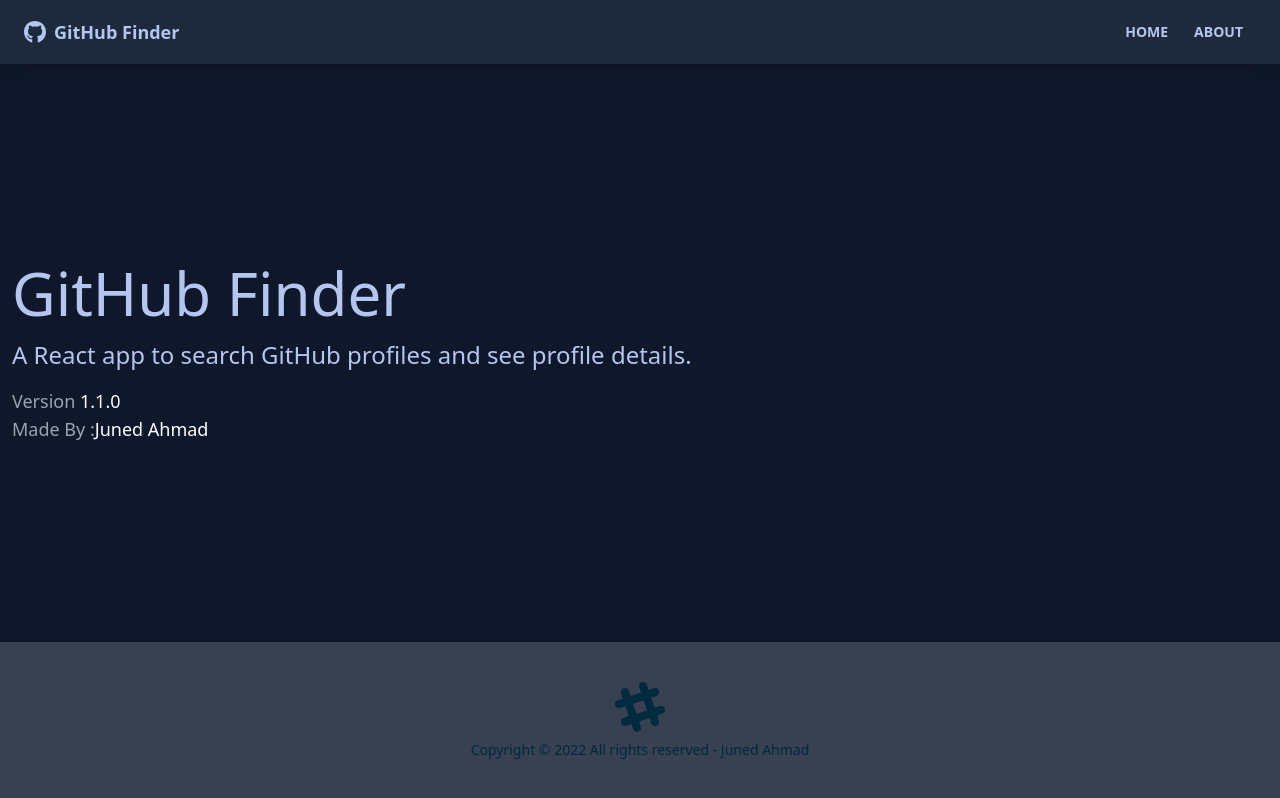
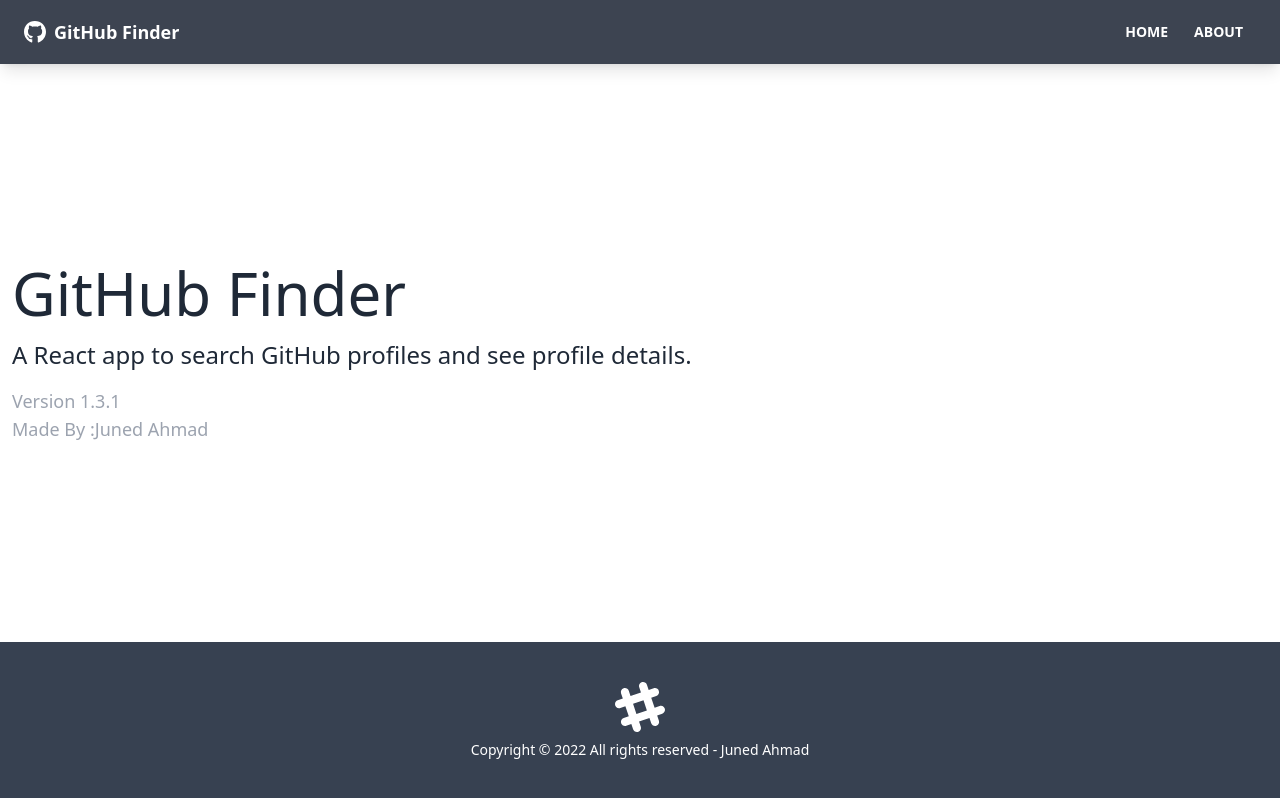
Before and after one commit to heyyjunaid/github-finder-react, a React (Create React App) app: page /about in a window 1280 px wide. Built offline with nearby package versions, Linux system fonts and the light colour scheme; no server answers; the HTML template or start-up script is replaced by a standard one.

Commit message:
fix theme issues

```diff
--- a/public/index.html
+++ b/public/index.html
@@ -1,5 +1,5 @@
 <!DOCTYPE html>
-<html lang="en" data-theme="night">
+<html lang="en" data-theme="pale">
   <head>
     <meta charset="utf-8" />
     <link rel="icon" href="%PUBLIC_URL%/favicon.ico" />
--- a/src/components/layout/Navbar.js
+++ b/src/components/layout/Navbar.js
@@ -1,10 +1,10 @@
-import React from 'react';
-import { FaGithub } from 'react-icons/fa';
-import { Link } from 'react-router-dom';
-import PropTypes from 'prop-types';
+import React from "react";
+import { FaGithub } from "react-icons/fa";
+import { Link } from "react-router-dom";
+import PropTypes from "prop-types";
 const Navbar = ({ title }) => {
   return (
-    <nav className="navbar mb-12 shadow-lg bg-neutral gext-neutral-content">
+    <nav className="navbar mb-12 shadow-lg bg-neutral text-neutral-content">
       <div className="container mx-auto">
         <div className="flex-none px-2 mx-2">
           <FaGithub className="inline pr-2 text-3xl" />
@@ -34,5 +34,5 @@
 };
 
 Navbar.defaultProps = {
-  title: 'GitHub Finder',
+  title: "GitHub Finder",
 };
--- a/src/components/repos/RepoItem.js
+++ b/src/components/repos/RepoItem.js
@@ -1,6 +1,6 @@
-import PropTypes from 'prop-types';
-import React from 'react';
-import { FaEye, FaInfo, FaLink, FaStar, FaUtensils } from 'react-icons/fa';
+import PropTypes from "prop-types";
+import React from "react";
+import { FaEye, FaInfo, FaLink, FaStar, FaUtensils } from "react-icons/fa";
 const RepoItem = ({ repo }) => {
   const {
     name,
@@ -13,7 +13,7 @@
   } = repo;
 
   return (
-    <div className="mb-2 rounded-md card bg-gray-800 hover:bg-gray-900">
+    <div className="mb-2 rounded-md card bg-gray-600  hover:bg-gray-700">
       <div className="card-body">
         <h3 className="mb-2 text-xl font-semibold">
           <a href={html_url}>
--- a/src/components/repos/RepoList.js
+++ b/src/components/repos/RepoList.js
@@ -1,10 +1,10 @@
-import React from 'react';
-import PropTypes from 'prop-types';
-import RepoItem from './RepoItem';
+import React from "react";
+import PropTypes from "prop-types";
+import RepoItem from "./RepoItem";
 const RepoList = ({ repos }) => {
   return (
-    <div className="rounded-lg shadow-lg card bg-base-100">
-      <div className="card-body">
+    <div className="rounded-lg card bg-base-100 shadow-2xl ">
+      <div className="card-body ">
         <h2 className="text-3xl my-4 font-bold card-title">
           Latest Repositories
         </h2>
--- a/src/components/users/UserItem.js
+++ b/src/components/users/UserItem.js
@@ -1,10 +1,10 @@
-import React from 'react';
-import PropTypes from 'prop-types';
-import { Link } from 'react-router-dom';
+import React from "react";
+import PropTypes from "prop-types";
+import { Link } from "react-router-dom";
 
 const UserItem = ({ user: { login, avatar_url } }) => {
   return (
-    <div className="card shadow-md compact side bg-base-100">
+    <div className="card shadow-lg compact side bg-base-100">
       <div className="flex-row items-center space-x-4 card-body">
         <div>
           <div className="avatar">
--- a/src/context/github/GithubActions.js
+++ b/src/context/github/GithubActions.js
@@ -4,6 +4,7 @@
   const params = new URLSearchParams({
     q: text,
   });
+
   const res = await fetch(`${GITHUB_URL}/search/users?${params}`);
   const { items } = await res.json();
   return items;
@@ -13,7 +14,7 @@
 export const getUser = async (login) => {
   const res = await fetch(`${GITHUB_URL}/users/${login}`);
   if (res.status === 404) {
-    window.location = '/notfound';
+    window.location = "/notfound";
   } else {
     const data = await res.json();
     return data;
--- a/src/pages/About.js
+++ b/src/pages/About.js
@@ -8,12 +8,11 @@
         A React app to search GitHub profiles and see profile details.
       </p>
       <p className="text-lg text-gray-400">
-        Version <span className="text-white">1.1.0</span>
+        Version <span>1.3.1</span>
       </p>
       <p className="text-lg text-gray-400">
         Made By :
         <a
-          className="text-white"
           href="https://www.linkedin.com/in/juned-ahmad-179608169/"
           target="_blank"
         >
--- a/src/pages/User.js
+++ b/src/pages/User.js
@@ -3,7 +3,13 @@
 import GithubContext from "../context/github/GithubContext";
 import { useParams } from "react-router-dom";
 import Spinner from "../components/layout/Spinner";
-import { FaCodepen, FaStore, FaUserFriends, FaUsers } from "react-icons/fa";
+import {
+  FaArrowCircleLeft,
+  FaCodepen,
+  FaStore,
+  FaUserFriends,
+  FaUsers,
+} from "react-icons/fa";
 import { Link } from "react-router-dom";
 import RepoList from "../components/repos/RepoList";
 import { getUser, getUserRepo } from "../context/github/GithubActions";
@@ -49,11 +55,12 @@
       <div className="w-full mx-auto lg:w-10/12">
         <div className="mb-4">
           <Link to="/" className="btn btn-ghost">
-            Back To Search
+            <FaArrowCircleLeft />
+            &nbsp; Back To Search
           </Link>
         </div>
 
-        <div className="grid grid-cols-1 xl:grid-cols-3 lg:grid-cols-3 md:grid-cols-3 mb-8 md:gap-8">
+        <div className="grid grid-cols-1 xl:grid-cols-3 lg:grid-cols-3 md:grid-cols-3 mb-8 md:gap-8 ">
           <div className="custom-card-image mb-6 md:mb-0">
             <div className="rounded-lg shadow-xl card image-full">
               <figure>
```
Also changed, not shown: 1 other file (tests, documents, lock files or other folders).
